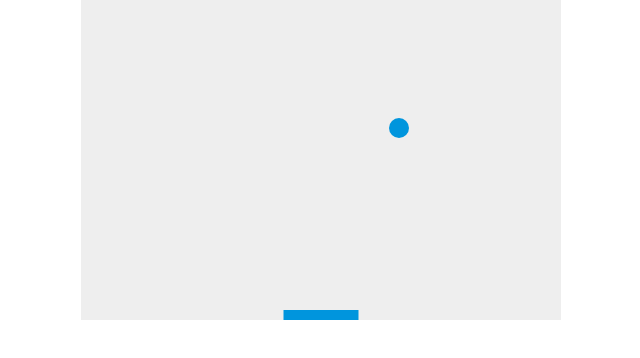
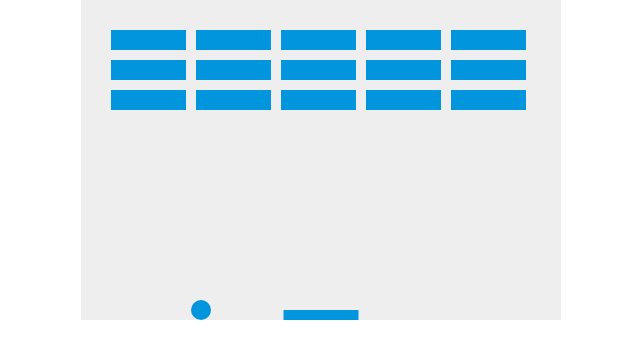
Before and after one commit to mark-baumann/breakout-JS, a plain HTML site: page index.html in a window 1280 px wide. Shown: the whole page, without its empty margins (319-959 px from the left). Drawn offline with Linux system fonts and the light colour scheme.

Commit message:
extra file

```diff
--- a/index.html
+++ b/index.html
@@ -7,94 +7,13 @@
     	* { padding: 0; margin: 0; }
     	canvas { background: #eee; display: block; margin: 0 auto; }
     </style>
+
 </head>
 <body>
 
 <canvas id="myCanvas" width="480" height="320"></canvas>
 
-<script>
 
-var canvas = document.getElementById("myCanvas");
-var ctx = canvas.getContext("2d");
-var ballRadius = 10;
-var x = canvas.width/2;
-var y = canvas.height-30;
-var dx = 2;
-var dy = -2;
-var paddleHeight = 10;
-var paddleWidth = 75;
-var paddleX = (canvas.width-paddleWidth)/2;
-var rightPressed = false;
-var leftPressed = false;
-
-document.addEventListener("keydown", keyDownHandler, false);
-document.addEventListener("keyup", keyUpHandler, false);
-
-function keyDownHandler(e) {
-    if(e.key == "Right" || e.key == "ArrowRight") {
-        rightPressed = true;
-    }
-    else if(e.key == "Left" || e.key == "ArrowLeft") {
-        leftPressed = true;
-    }
-}
-
-function keyUpHandler(e) {
-    if(e.key == "Right" || e.key == "ArrowRight") {
-        rightPressed = false;
-    }
-    else if(e.key == "Left" || e.key == "ArrowLeft") {
-        leftPressed = false;
-    }
-}
-
-function drawBall() {
-    ctx.beginPath();
-    ctx.arc(x, y, ballRadius, 0, Math.PI*2);
-    ctx.fillStyle = "#0095DD";
-    ctx.fill();
-    ctx.closePath();
-}
-function drawPaddle() {
-    ctx.beginPath();
-    ctx.rect(paddleX, canvas.height-paddleHeight, paddleWidth, paddleHeight);
-    ctx.fillStyle = "#0095DD";
-    ctx.fill();
-    ctx.closePath();
-}
-
-function draw() {
-    ctx.clearRect(0, 0, canvas.width, canvas.height);
-    drawBall();
-    drawPaddle();
-
-    if(x + dx > canvas.width-ballRadius || x + dx < ballRadius) {
-        dx = -dx;
-    }
-    if(y + dy > canvas.height-ballRadius || y + dy < ballRadius) {
-        dy = -dy;
-    }
-
-    if(rightPressed) {
-        paddleX += 7;
-        if (paddleX + paddleWidth > canvas.width){
-            paddleX = canvas.width - paddleWidth;
-        }
-    }
-    else if(leftPressed) {
-        paddleX -= 7;
-        if (paddleX < 0){
-            paddleX = 0;
-        }
-    }
-
-    x += dx;
-    y += dy;
-}
-
-setInterval(draw, 10);
-
-</script>
-
+<script src="script.js"></script>
 </body>
 </html>
--- /dev/null
+++ b/script.js
@@ -0,0 +1,119 @@
+var canvas = document.getElementById("myCanvas");
+var ctx = canvas.getContext("2d");
+var ballRadius = 10;
+var x = canvas.width/2;
+var y = canvas.height-30;
+var dx = 2;
+var dy = -2;
+var paddleHeight = 10;
+var paddleWidth = 75;
+var paddleX = (canvas.width-paddleWidth)/2;
+var rightPressed = false;
+var leftPressed = false;
+var brickRowCount = 3;
+var brickColumnCount = 5;
+var brickWidth = 75;
+var brickHeight = 20;
+var brickPadding = 10;
+var brickOffsetTop = 30;
+var brickOffsetLeft = 30;
+
+var bricks = [];
+for(var c=0; c<brickColumnCount; c++) {
+    bricks[c] = [];
+    for(var r=0; r<brickRowCount; r++) {
+        bricks[c][r] = { x: 0, y: 0 };
+    }
+}
+
+document.addEventListener("keydown", keyDownHandler, false);
+document.addEventListener("keyup", keyUpHandler, false);
+
+function keyDownHandler(e) {
+    if(e.key == "Right" || e.key == "ArrowRight") {
+        rightPressed = true;
+    }
+    else if(e.key == "Left" || e.key == "ArrowLeft") {
+        leftPressed = true;
+    }
+}
+
+function keyUpHandler(e) {
+    if(e.key == "Right" || e.key == "ArrowRight") {
+        rightPressed = false;
+    }
+    else if(e.key == "Left" || e.key == "ArrowLeft") {
+        leftPressed = false;
+    }
+}
+
+function drawBall() {
+    ctx.beginPath();
+    ctx.arc(x, y, ballRadius, 0, Math.PI*2);
+    ctx.fillStyle = "#0095DD";
+    ctx.fill();
+    ctx.closePath();
+}
+function drawPaddle() {
+    ctx.beginPath();
+    ctx.rect(paddleX, canvas.height-paddleHeight, paddleWidth, paddleHeight);
+    ctx.fillStyle = "#0095DD";
+    ctx.fill();
+    ctx.closePath();
+}
+function drawBricks() {
+
+
+
+    for(var c=0; c<brickColumnCount; c++) {
+        for(var r=0; r<brickRowCount; r++) {
+            var brickX = (c*(brickWidth+brickPadding))+brickOffsetLeft;
+            var brickY = (r*(brickHeight+brickPadding))+brickOffsetTop;
+            bricks[c][r].x = brickX;
+            bricks[c][r].y = brickY;
+            ctx.beginPath();
+            ctx.rect(brickX, brickY, brickWidth, brickHeight);
+            ctx.fillStyle = "#0095DD";
+            ctx.fill();
+            ctx.closePath();
+        }
+    }
+}
+
+function draw() {
+    ctx.clearRect(0, 0, canvas.width, canvas.height);
+    drawBricks();
+    drawBall();
+    drawPaddle();
+
+    if(x + dx > canvas.width-ballRadius || x + dx < ballRadius) {
+        dx = -dx;
+    }
+    if(y + dy < ballRadius) {
+        dy = -dy;
+    }
+    else if(y + dy > canvas.height-ballRadius) {
+        if(x > paddleX && x < paddleX + paddleWidth) {
+           if(y= y-paddleHeight){
+            dy = -dy  ;
+			 }
+        }
+        else {
+            alert("GAME OVER");
+            document.location.reload();
+            clearInterval(interval); // Needed for Chrome to end game
+        }
+    }
+
+    if(rightPressed && paddleX < canvas.width-paddleWidth) {
+        paddleX += 7;
+    }
+    else if(leftPressed && paddleX > 0) {
+        paddleX -= 7;
+    }
+
+    x += dx;
+    y += dy;
+}
+
+var interval = setInterval(draw, 10);
```
